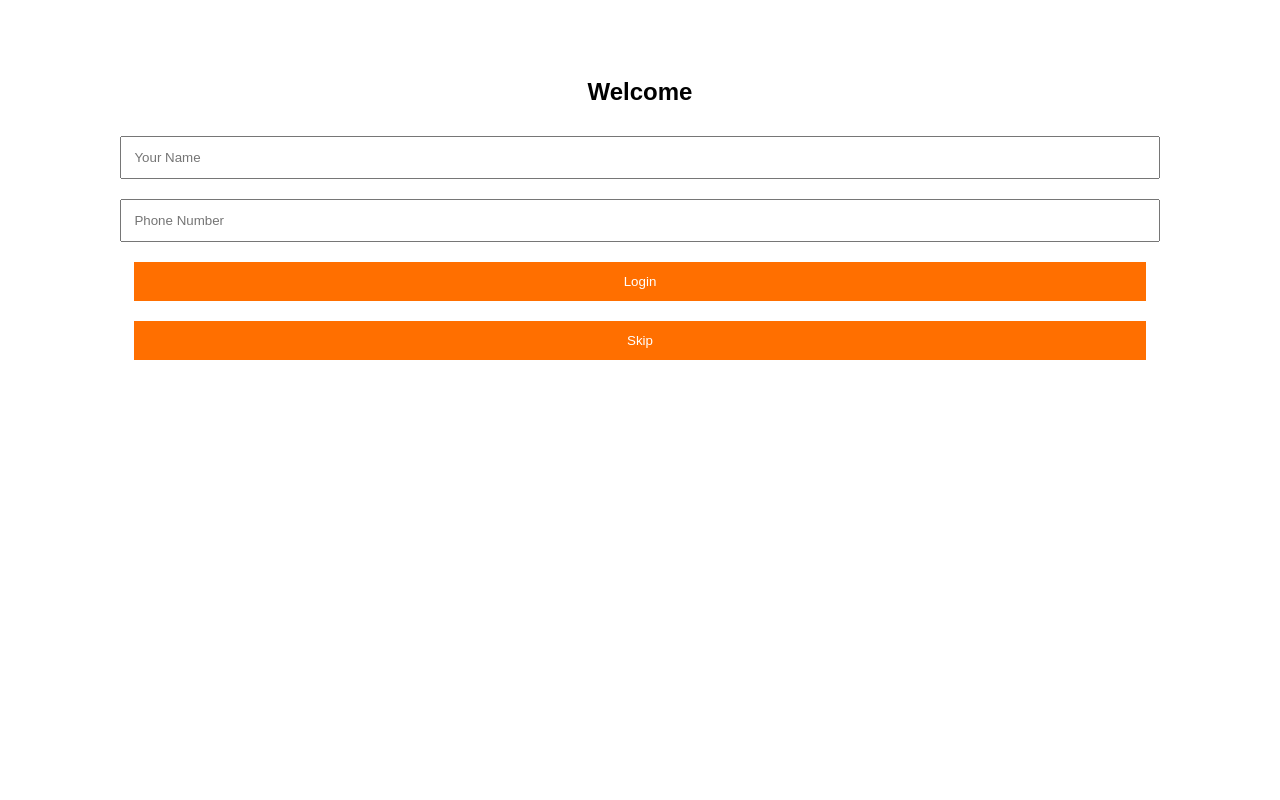
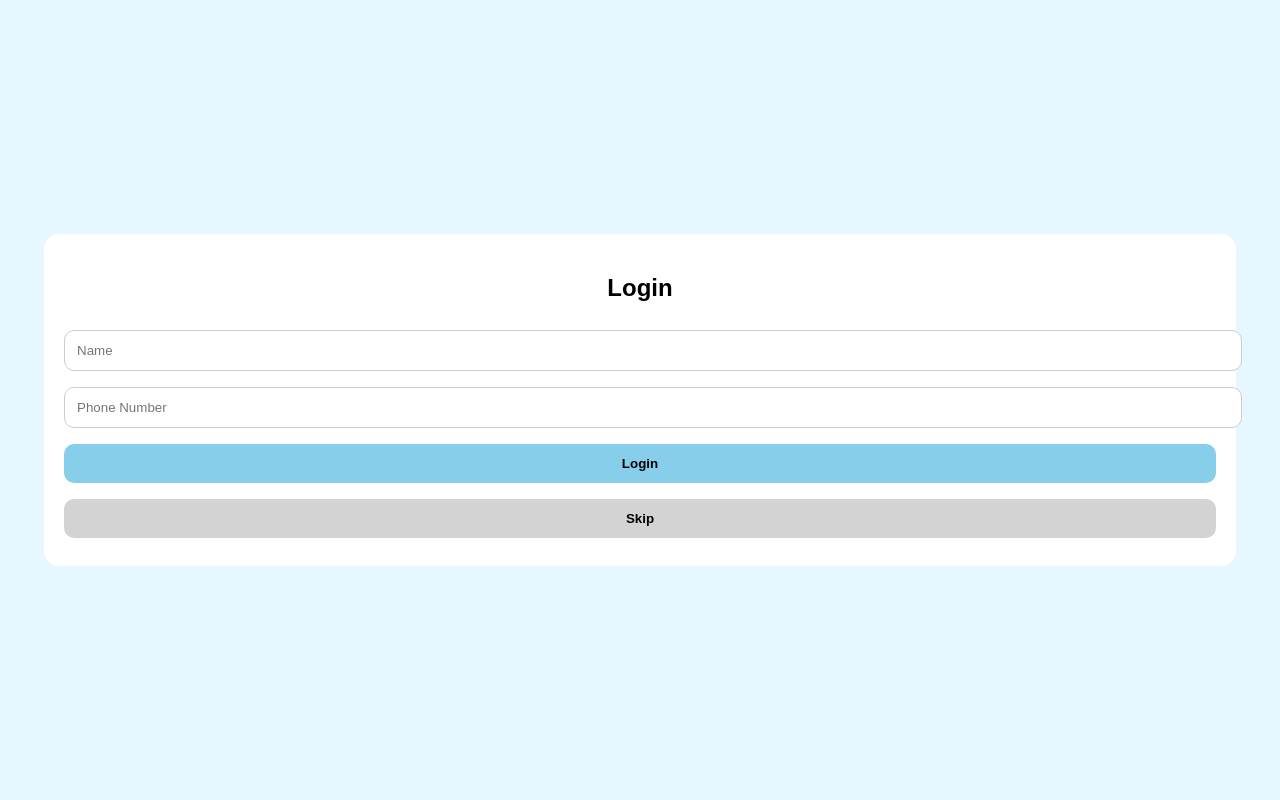
Before and after one commit to tahmid16122009-crypto/shoes-place, a Flask app: page / in a window 1280 px wide. Run offline with Flask 3, Linux system fonts and the light colour scheme.

Commit message:
Update login.html

```diff
--- a/templates/login.html
+++ b/templates/login.html
@@ -1,25 +1,57 @@
 <!DOCTYPE html>
 <html>
 <head>
-<meta name="viewport" content="width=device-width, initial-scale=1, maximum-scale=1, user-scalable=no">
-<title>Login</title>
 <style>
-body { font-family: Arial; text-align:center; padding-top:50px; }
-input,button { width:80%; padding:12px; margin:10px; }
-button { background:#ff6f00; color:white; border:none; }
+body{
+margin:0;
+font-family:sans-serif;
+background:#e6f7ff;
+display:flex;
+justify-content:center;
+align-items:center;
+height:100vh;
+}
+
+.box{
+background:white;
+padding:20px;
+border-radius:15px;
+width:90%;
+text-align:center;
+}
+
+input,button{
+width:100%;
+padding:12px;
+margin:8px 0;
+border-radius:10px;
+border:1px solid #ccc;
+}
+
+button{
+background:skyblue;
+border:none;
+font-weight:bold;
+}
 </style>
 </head>
 <body>
 
-<h2>Welcome</h2>
+<div class="box">
 
-<form action="/login" method="POST">
-<input name="name" placeholder="Your Name" required>
+<h2>Login</h2>
+
+<form method="POST" action="/login">
+<input name="name" placeholder="Name" required>
 <input name="phone" placeholder="Phone Number" required>
-<button>Login</button>
+<button type="submit">Login</button>
 </form>
 
-<a href="/skip"><button>Skip</button></a>
+<a href="/skip">
+<button style="background:lightgray">Skip</button>
+</a>
+
+</div>
 
 </body>
 </html>
```
